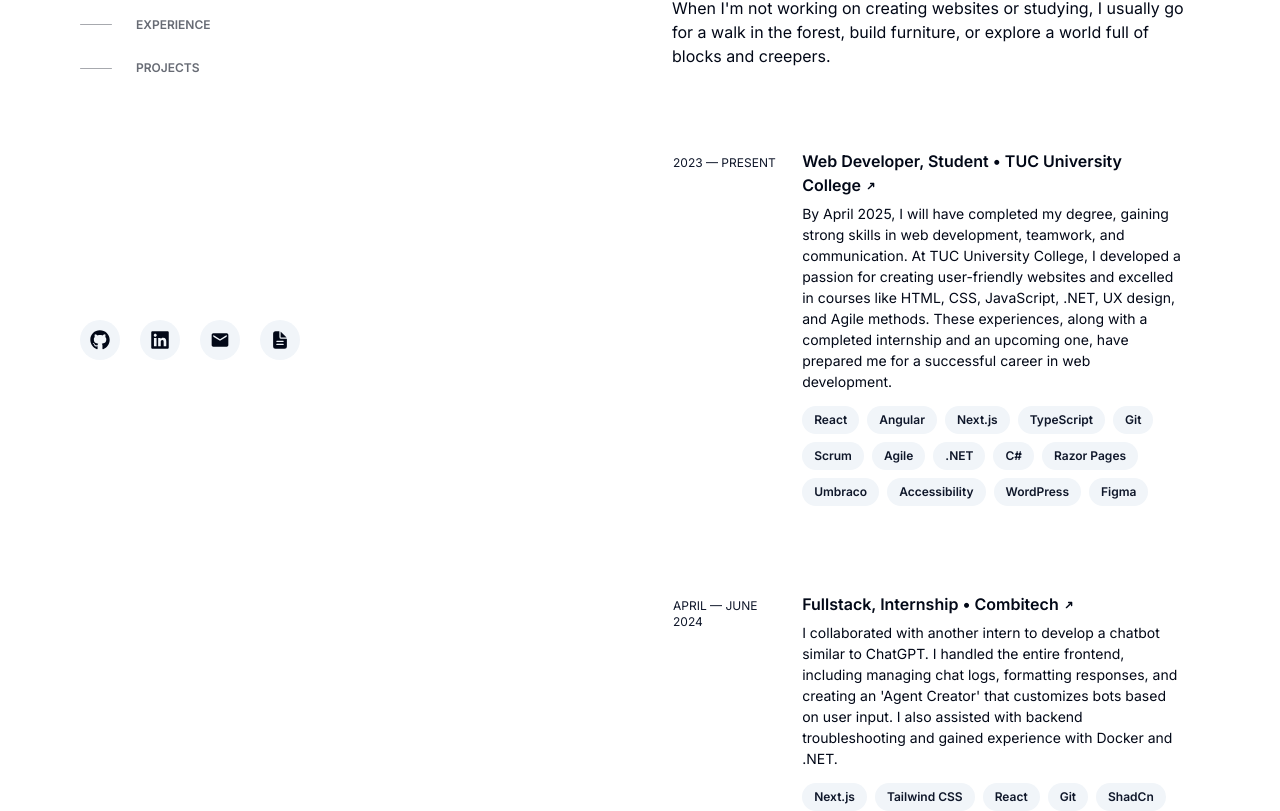
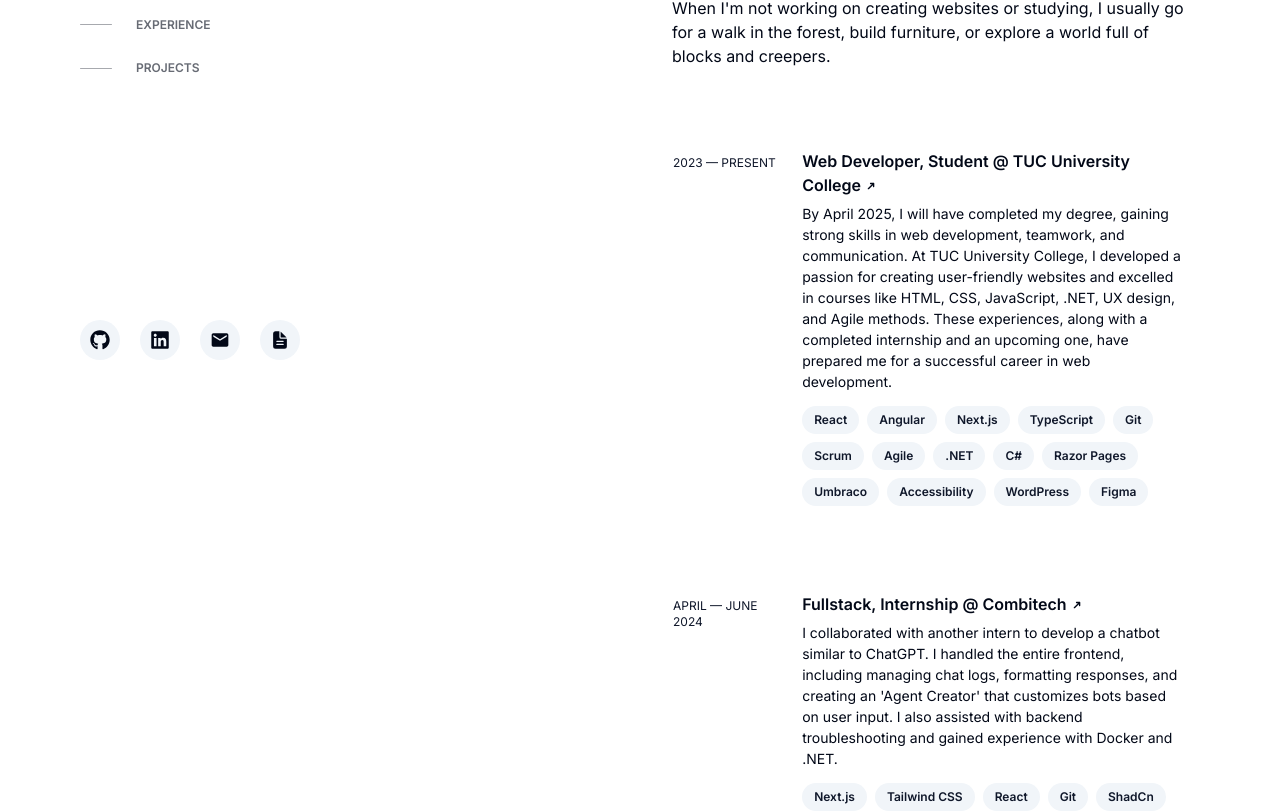
Before and after one commit to Falk33n/portfolio-v3, a Next.js app: page / in a window 1280 px wide. Shown: the part 344-1155 px from the top of the page. Built offline with nearby package versions, Linux system fonts and the light colour scheme.

Commit message:
changed card to allow being reused on projects

```diff
--- a/src/components/section/card.tsx
+++ b/src/components/section/card.tsx
@@ -1,11 +1,18 @@
 import { Badge } from '@/components/section';
+import Image from 'next/image';
 import Link from 'next/link';
 import { WiDirectionUpRight } from 'react-icons/wi';
 
 export type CardProps = {
-  jobTitle: string;
-  timeline: string;
-  company: string;
+  title: string;
+  img?: {
+    src: string;
+    alt: string;
+    width: number;
+    height: number;
+  };
+  timeline?: string;
+  company?: string;
   href: string;
   description: string;
   srText: string;
@@ -13,13 +20,14 @@ export type CardProps = {
 };
 
 export const Card = ({
-  jobTitle,
+  title,
   timeline,
   company,
   href,
   description,
   srText,
   techStack,
+  img,
 }: CardProps) => {
   return (
     <div className='lg:relative lg:z-[1] flex md:flex-row flex-col md:justify-between md:items-baseline gap-1.5 lg:gap-5 lg:hover:shadow-md lg:focus-within:shadow-md lg:p-4 lg:pb-5 lg:border lg:border-transparent lg:focus-within:border-border lg:hover:border-border rounded-md transition-all group'>
@@ -30,9 +38,21 @@ export const Card = ({
         tabIndex={-1}
         className='lg:block z-[3] absolute inset-0 hidden size-full'
       />
-      <h6 className='md:w-[22.5%] text-accent-foreground text-xs uppercase'>
-        {timeline}
-      </h6>
+      {img && (
+        <figure>
+          <Image
+            src={img.src}
+            alt={img.alt}
+            width={img.width}
+            height={img.height}
+          />
+        </figure>
+      )}
+      {timeline && (
+        <h6 className='md:w-[22.5%] text-accent-foreground text-xs uppercase'>
+          {timeline}
+        </h6>
+      )}
       <div className='flex flex-col gap-1.5 md:w-[78.5%]'>
         <h3>
           <Link
@@ -44,7 +64,7 @@ export const Card = ({
               aria-hidden
               className='font-semibold'
             >
-              {jobTitle} • {company}
+              {title} {company && <>@ {company}</>}
               {''}
               <WiDirectionUpRight className='inline size-5' />
             </span>
--- a/src/data/experience-data.ts
+++ b/src/data/experience-data.ts
@@ -3,7 +3,7 @@ import type { CardProps } from '@/components/section';
 export const experienceData: CardProps[] = [
   {
     timeline: '2023 — Present',
-    jobTitle: 'Web Developer, Student',
+    title: 'Web Developer, Student',
     company: 'TUC University College',
     description:
       'By April 2025, I will have completed my degree, gaining strong skills in web development, teamwork, and communication. At TUC University College, I developed a passion for creating user-friendly websites and excelled in courses like HTML, CSS, JavaScript, .NET, UX design, and Agile methods. These experiences, along with a completed internship and an upcoming one, have prepared me for a successful career in web development.',
@@ -29,7 +29,7 @@ export const experienceData: CardProps[] = [
   },
   {
     timeline: 'April — June 2024',
-    jobTitle: 'Fullstack, Internship',
+    title: 'Fullstack, Internship',
     company: 'Combitech',
     description:
       "I collaborated with another intern to develop a chatbot similar to ChatGPT. I handled the entire frontend, including managing chat logs, formatting responses, and creating an 'Agent Creator' that customizes bots based on user input. I also assisted with backend troubleshooting and gained experience with Docker and .NET.",
```
